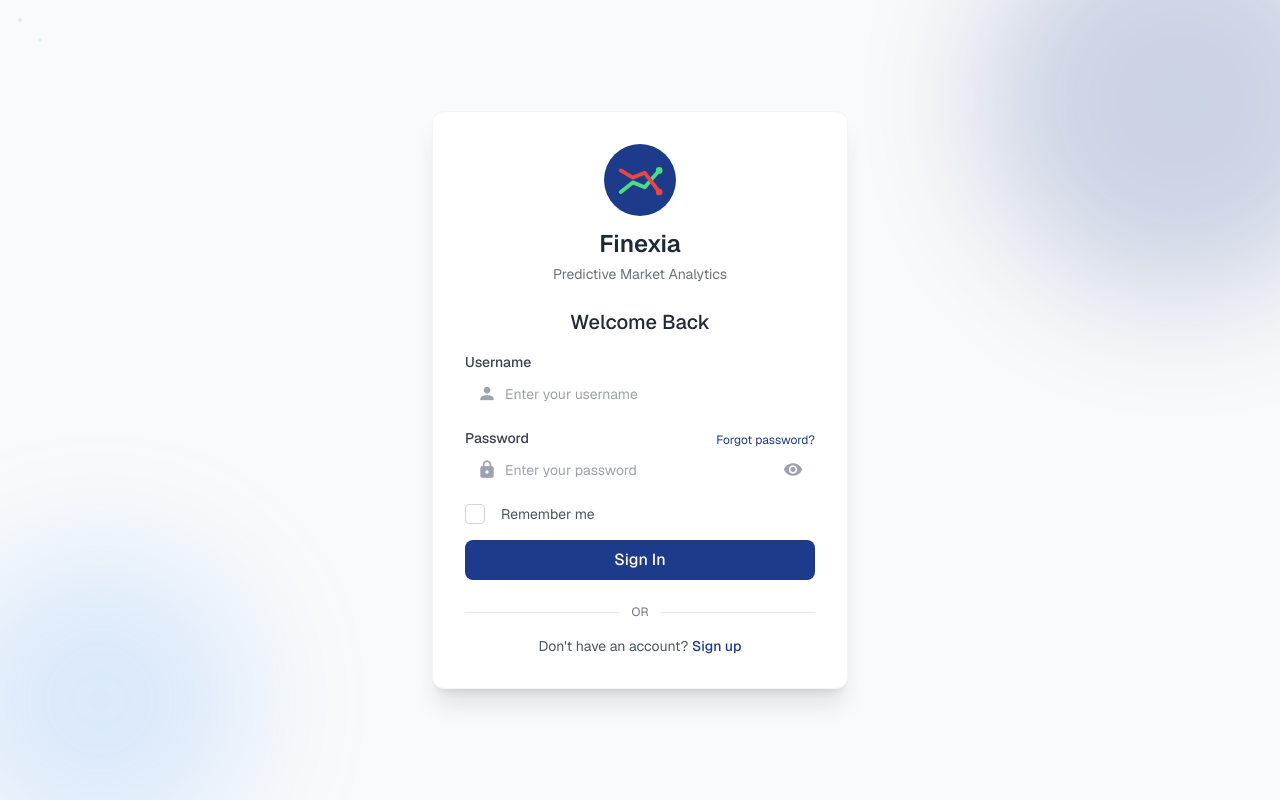
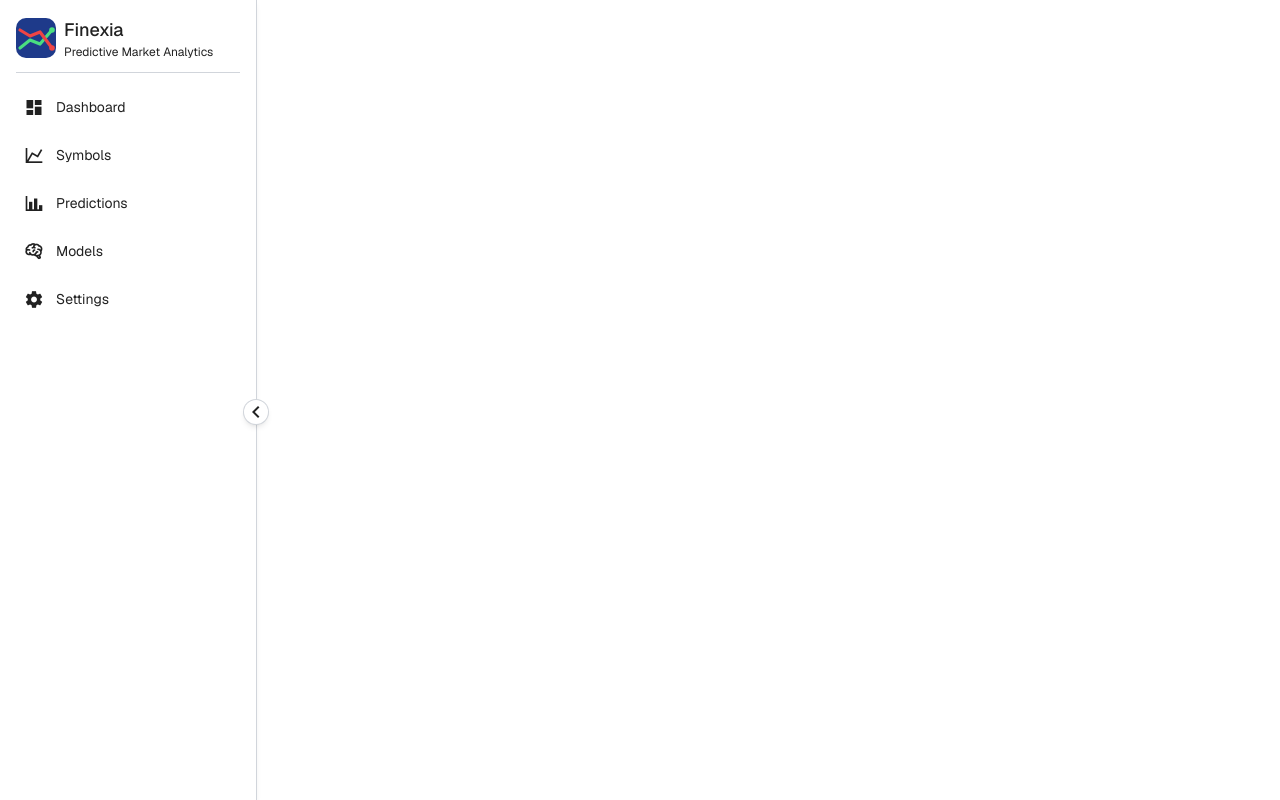
Before and after one commit to akashsinga/finexia, a Vue app in the folder frontend/: page /app in a window 1280 px wide. Before the commit this address led to /login. Built offline with nearby package versions, Linux system fonts and the light colour scheme; no server answers.

Commit message:
Navigations properly handled

```diff
--- a/frontend/src/layouts/DefaultLayout.vue
+++ b/frontend/src/layouts/DefaultLayout.vue
@@ -15,7 +15,7 @@
       </div>
       <div class="sidebar-nav">
         <div class="nav-list">
-          <div v-for="(item, i) in navItems" :key="i" class="nav-item" :class="{ 'active': $route.path.includes(item.to) }">
+          <div v-for="(item, i) in navItems" :key="i" class="nav-item" :class="{ 'active': $route.path.includes(item.to) }" @click="$router.push({ name: item.pathName })">
             <div v-if="!collapsed" class="nav-status-indicator"></div>
             <div class="nav-link">
               <v-icon class="nav-link-icon">{{ item.icon }}</v-icon>
@@ -34,11 +34,11 @@ export default {
     return {
       collapsed: false,
       navItems: [
-        { title: 'Dashboard', icon: 'mdi-view-dashboard', to: '/dashboard' },
-        { title: 'Symbols', icon: 'mdi-chart-line', to: '/symbols' },
-        { title: 'Predictions', icon: 'mdi-chart-bar', to: '/predictions' },
-        { title: 'Models', icon: 'mdi-brain', to: '/models' },
-        { title: 'Settings', icon: 'mdi-cog', to: '/settings' },
+        { title: 'Dashboard', icon: 'mdi-view-dashboard', to: 'app/dashboard', pathName: 'Dashboard' },
+        { title: 'Symbols', icon: 'mdi-chart-line', to: 'app/symbols', pathName: 'SymbolsExplorer' },
+        { title: 'Predictions', icon: 'mdi-chart-bar', to: 'app/predictions', pathName: 'Predictions' },
+        { title: 'Models', icon: 'mdi-brain', to: 'app/models', pathName: 'ModelPerformance' },
+        { title: 'Settings', icon: 'mdi-cog', to: 'app/settings', pathName: 'Settings' },
       ]
     }
   }
@@ -83,7 +83,7 @@ export default {
       @apply flex flex-col space-y-3;
 
       .nav-item {
-        @apply flex relative cursor-pointer;
+        @apply flex relative cursor-pointer transition-all duration-300;
 
         .nav-status-indicator {
           @apply w-1.5 absolute bg-transparent h-3/4 -left-4 top-1.5 rounded-r-full;
@@ -117,14 +117,14 @@ export default {
 
         &.active {
           .nav-status-indicator {
-            @apply bg-orange-500;
+            @apply bg-primary;
           }
 
           .nav-link {
             @apply bg-gray-100;
 
             .nav-link-icon {
-              @apply text-orange-500;
+              @apply text-primary;
             }
 
             .nav-link-text {
--- a/frontend/src/layouts/LoginLayout.vue
+++ b/frontend/src/layouts/LoginLayout.vue
@@ -115,7 +115,7 @@ export default {
 
       try {
         await this.authStore.login(this.username, this.password)
-        this.$router.push('/dashboard')
+        this.$router.push('app/dashboard')
       } catch (err) {
         this.error = err.response?.data?.message || 'Invalid credentials. Please try again.'
       } finally {
@@ -145,7 +145,7 @@ export default {
 }
 
 .login-card {
-  @apply bg-white rounded-xl shadow-xl p-8 border border-gray-100;
+  @apply bg-white rounded-xl shadow-xl p-8 ring-1 ring-gray-300;
   backdrop-filter: blur(10px);
 }
 
@@ -214,7 +214,7 @@ export default {
 }
 
 .input-field {
-  @apply w-full py-2 pl-10 pr-10 border border-gray-200 rounded-lg focus:outline-none focus:ring-1 focus:ring-blue-400 focus:border-blue-400 transition-all duration-200 text-sm;
+  @apply w-full py-2 pl-10 pr-10 outline-none ring-1 ring-gray-200 rounded-lg focus:ring-1 focus:ring-blue-400 focus:border-blue-400 transition-all duration-300 text-sm;
 }
 
 .remember-me {
--- a/frontend/src/router/index.js
+++ b/frontend/src/router/index.js
@@ -32,41 +32,48 @@ const routes = [
     meta: { public: true, title: 'Login | Finexia' }
   },
   {
-    path: '/dashboard',
+    path: '/app',
+    name: 'Default Layout',
+    component: DefaultLayout,
+    children: [
+      {
+        path: 'dashboard',
         name: 'Dashboard',
-    component: DefaultLayoutWrapper(Dashboard),
+        component: Dashboard,
         meta: { requiresAuth: true, title: 'Dashboard | Finexia' }
       },
       {
-    path: '/symbols',
+        path: 'symbols',
         name: 'SymbolsExplorer',
-    component: DefaultLayoutWrapper(SymbolsExplorer),
+        component: SymbolsExplorer,
         meta: { requiresAuth: true, title: 'Symbols | Finexia' }
       },
       {
-    path: '/symbols/:symbol',
+        path: 'symbols/:symbol',
         name: 'SymbolDetail',
-    component: DefaultLayoutWrapper(SymbolDetail),
+        component: SymbolDetail,
         props: true,
         meta: { requiresAuth: true, title: 'Symbol Details | Finexia' }
       },
       {
-    path: '/predictions',
+        path: 'predictions',
         name: 'Predictions',
-    component: DefaultLayoutWrapper(Predictions),
+        component: Predictions,
         meta: { requiresAuth: true, title: 'Predictions | Finexia' }
       },
       {
-    path: '/models',
+        path: 'models',
         name: 'ModelPerformance',
-    component: DefaultLayoutWrapper(ModelPerformance),
+        component: ModelPerformance,
         meta: { requiresAuth: true, title: 'Models | Finexia' }
       },
       {
-    path: '/settings',
+        path: 'settings',
         name: 'Settings',
-    component: DefaultLayoutWrapper(Settings),
+        component: Settings,
         meta: { requiresAuth: true, title: 'Settings | Finexia' }
+      }
+    ]
   },
   {
     path: '/:pathMatch(.*)*',
```
Lines whose indentation alone changed are shown as unchanged.
